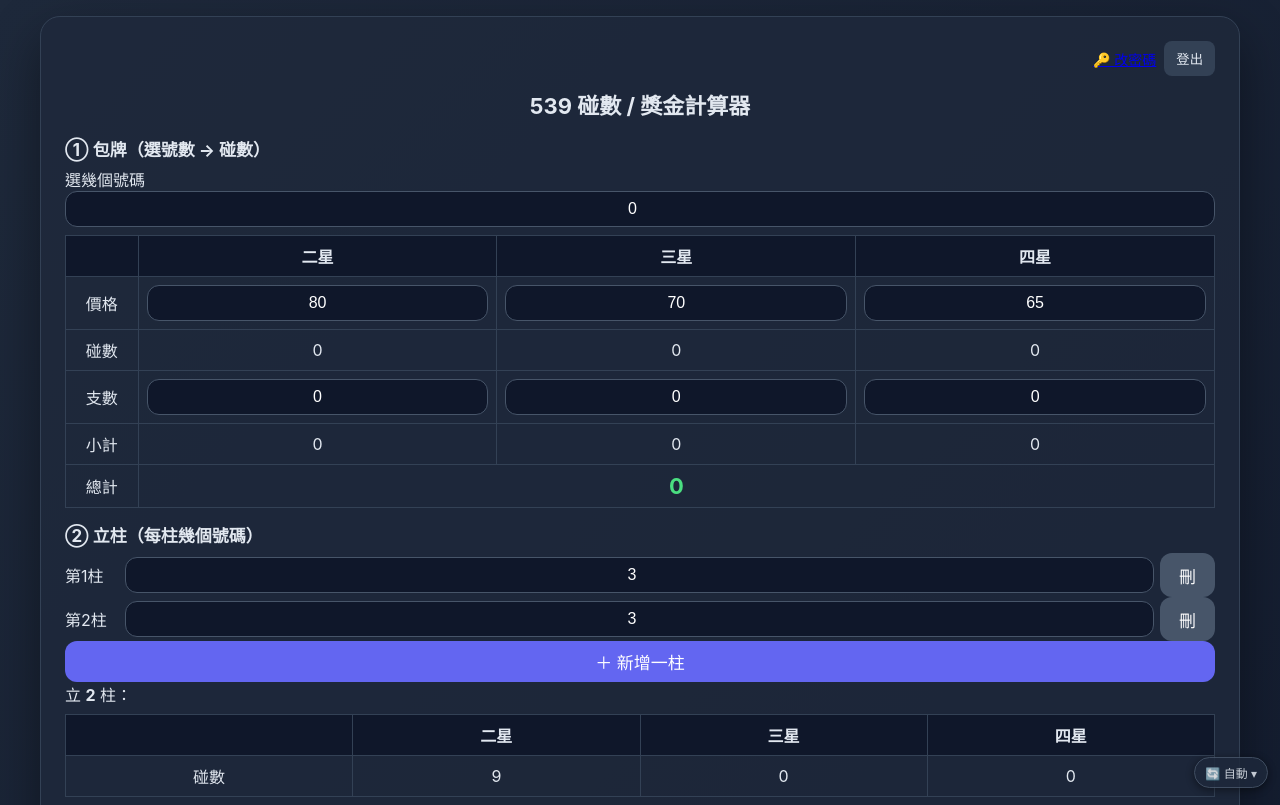
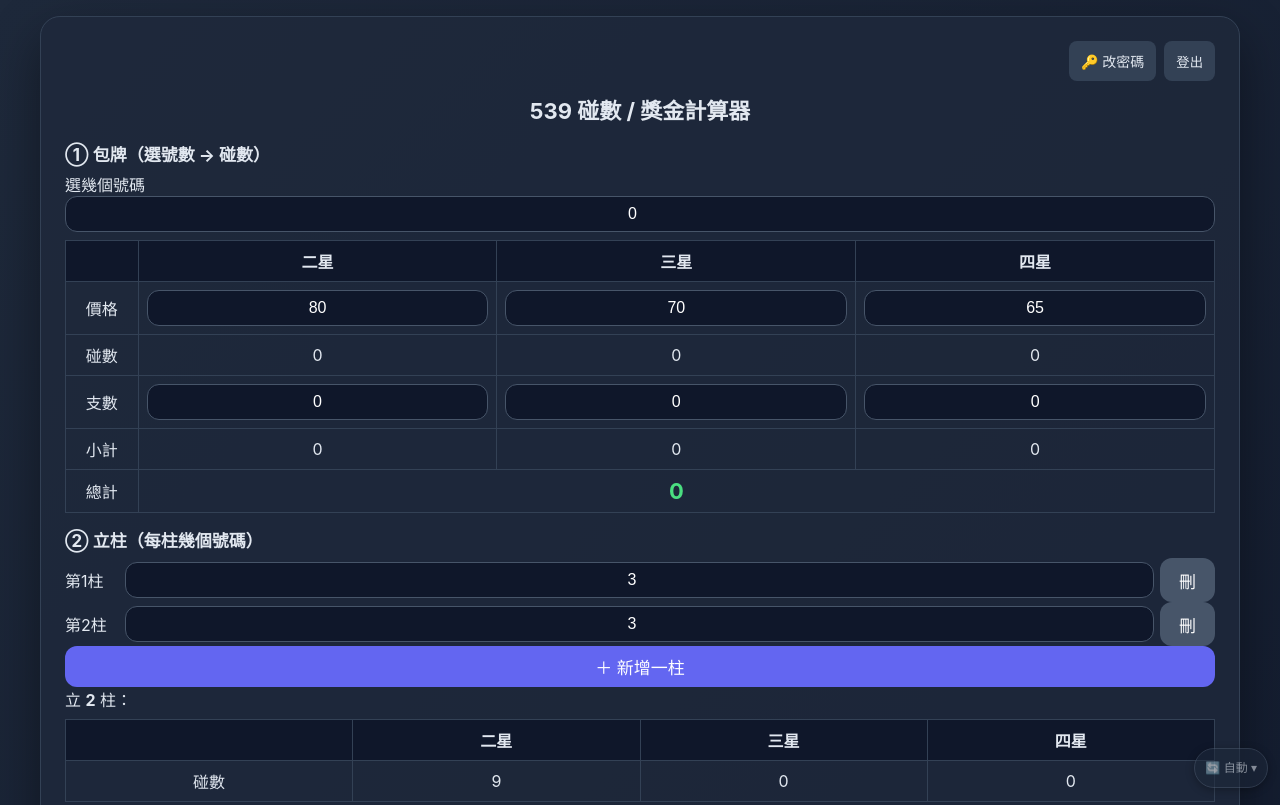
Before and after one commit to topone1001-stack/calc-539, a website: page public/calc.html in a window 1280 px wide. Shown: the top 805 px of the page. Drawn offline with Linux system fonts and the light colour scheme; no server answers.

Commit message:
手機點按尺寸 ≥40px：浮動版面鈕、展開列、說明連結、直播鈕、改密碼（只動 style.css/layout.js）

```diff
--- a/public/layout.js
+++ b/public/layout.js
@@ -4,8 +4,9 @@
  function apply(){const m=get(),h=document.documentElement;h.classList.remove('lay-m','lay-d');
   const eff=m==='auto'?(innerWidth>=900?'d':'m'):m;h.classList.add('lay-'+eff);
   if(vp)vp.setAttribute('content',m==='d'?'width=1200':'width=device-width,initial-scale=1');
-  const b=document.getElementById('laybtn');if(b)b.textContent=(m==='auto'?'🔄 自動':m==='m'?'📱 手機版':'🖥️ 電腦版')+' ▾';}
+  const b=document.getElementById('laybtn');if(b){const L=m==='auto'?'🔄 自動':m==='m'?'📱 手機版':'🖥️ 電腦版';b.textContent=innerWidth<600?L.split(' ')[0]+'▾':L+' ▾';b.setAttribute('aria-label','版面：'+L);}}
  function btn(){if(document.getElementById('laybtn'))return;const b=document.createElement('button');b.id='laybtn';b.type='button';b.title='切換手機版／電腦版';
-  b.onclick=()=>{const o=['auto','m','d'],n=o[(o.indexOf(get())+1)%3];n==='auto'?localStorage.removeItem(K):localStorage.setItem(K,n);apply();};document.body.append(b);apply();}
- apply();addEventListener('resize',()=>get()==='auto'&&apply());
+  b.onclick=()=>{const o=['auto','m','d'],n=o[(o.indexOf(get())+1)%3];n==='auto'?localStorage.removeItem(K):localStorage.setItem(K,n);apply();};document.body.append(b);apply();
+  let t;const wake=()=>{b.classList.add('on');clearTimeout(t);t=setTimeout(()=>b.classList.remove('on'),1500)};b.addEventListener('touchstart',wake,{passive:true});b.addEventListener('focus',wake);}
+ apply();addEventListener('resize',apply);
  document.readyState==='loading'?document.addEventListener('DOMContentLoaded',btn):btn();})();
--- a/public/style.css
+++ b/public/style.css
@@ -73,3 +73,14 @@ html.lay-d .secs{gap:0 16px}
 #laybtn{right:max(12px,env(safe-area-inset-right));bottom:calc(12px + env(safe-area-inset-bottom));padding:6px 10px;font-size:12px;opacity:.85}
 body{padding-bottom:calc(64px + env(safe-area-inset-bottom))}
 .lay-d .drawbox{padding:14px 16px}
+/* ---- 手機點按尺寸 ≥40px（前端開發）---- */
+#laybtn{min-height:40px;min-width:40px;padding:8px 10px;font-size:12px;line-height:22px;opacity:.55;transition:opacity .2s}
+#laybtn:hover,#laybtn:focus-visible,#laybtn.on{opacity:1}
+body{padding-bottom:calc(72px + env(safe-area-inset-bottom))}
+.drawbox summary{display:flex;align-items:center;min-height:40px;padding:6px 2px;cursor:pointer;list-style-position:inside}
+.drawbox summary::before{content:'▸';margin-right:6px}.drawbox details[open]>summary::before{content:'▾'}
+.drawbox summary::-webkit-details-marker{display:none}.drawbox summary{list-style:none}
+.drawbox .note a,.drawbox .meta a{display:inline-flex;align-items:center;min-height:40px;padding:0 10px;margin:2px 2px;border:1px solid #475569;border-radius:16px;background:#1e293b;color:#93c5fd;text-decoration:none;font-size:12.5px}
+#livebox .vbtn{display:inline-flex;align-items:center;min-height:40px;padding:0 14px}
+.top a[href="/password"]{display:inline-flex;align-items:center;min-height:40px;padding:0 12px;background:#334155;color:#e2e8f0;border-radius:8px;text-decoration:none}
+.top button{min-height:40px}
```
